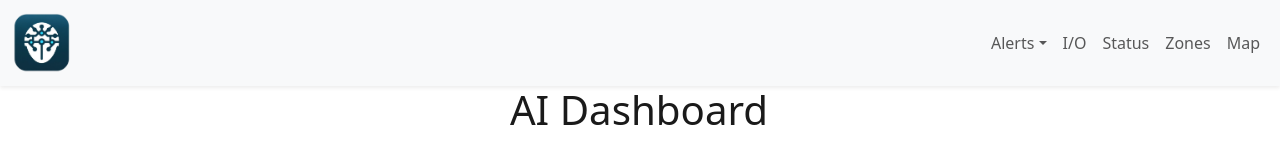
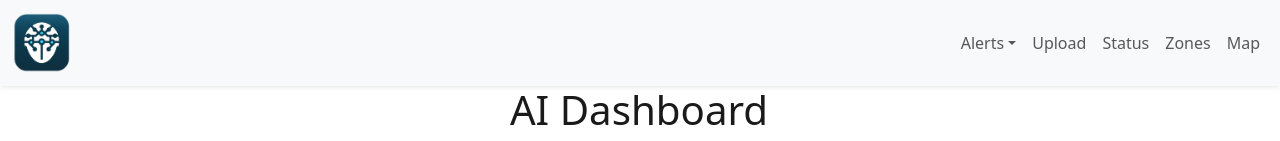
Before and after one commit to dingjw1997/AI-Dashboard, a React (Create React App) app: page / in a window 1280 px wide. Shown: the top 141 px of the page. Built offline with nearby package versions, Linux system fonts and the light colour scheme.

Commit message:
Renamed DataIO pages to Upload for clarity. Updated imports and links in relevant files.

```diff
--- a/src/App.tsx
+++ b/src/App.tsx
@@ -7,7 +7,7 @@ import {
 
 import Home from './pages/Home/Home';
 import Alerts from './pages/Alerts/Alerts';
-import DataIO from './pages/Data-IO/Data-IO';
+import Upload from './pages/Upload/Upload';
 import Status from './pages/Status/Status';
 import Zones from './pages/Zones/Zones';
 import Map from './pages/Map/Map';
@@ -19,7 +19,7 @@ function App() {
       <Routes>
         <Route path="/" element={<Home />} />
         <Route path="/alerts" element={<Alerts />} />
-        <Route path="/data-io" element={<DataIO />} />
+        <Route path="/upload" element={<Upload />} />
         <Route path="/status" element={<Status />} />
         <Route path="/zones" element={<Zones />} />
         <Route path ="/map" element={<Map />} />
--- a/src/components/Header/Header.tsx
+++ b/src/components/Header/Header.tsx
@@ -31,7 +31,7 @@ const navLinks: NavLink[] = [
       { href: "#", text: "Zone 5", isZone: true }
     ]
   },
-  { href: "/data-io/", text: "I/O" },
+  { href: "/upload/", text: "Upload" },
   { href: "/status/", text: "Status" },
   { href: "/zones/", text: "Zones" },
   { href: "/map/", text: "Map" },
--- a/src/pages/Data-IO/Data-IO.tsx
+++ b/src/pages/Upload/Upload.tsx
@@ -1,15 +1,15 @@
 import React from 'react';
 import Header from '../../components/Header/Header';
-import './Data-IO.css';
+import './Upload.css';
 
-function DataIO() {
+function Upload() {
   return (
     <div>
-      <Header title="ML Data and I/O" activeLink="I/O" />
+      <Header title="Upload" activeLink="Upload" />
       <div>
         <p> Placeholder </p>
       </div>
     </div>
   );
 }
-export default DataIO;
+export default Upload;
```
Also changed, not shown: src/pages/Upload/Upload.css (renamed from src/pages/Data-IO/Data-IO.css), 1 other file (tests, documents, lock files or other folders).
